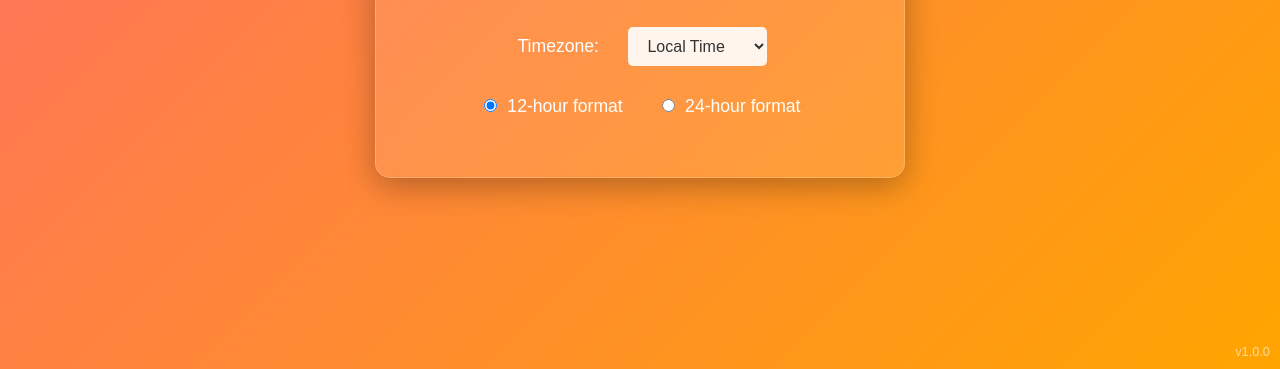
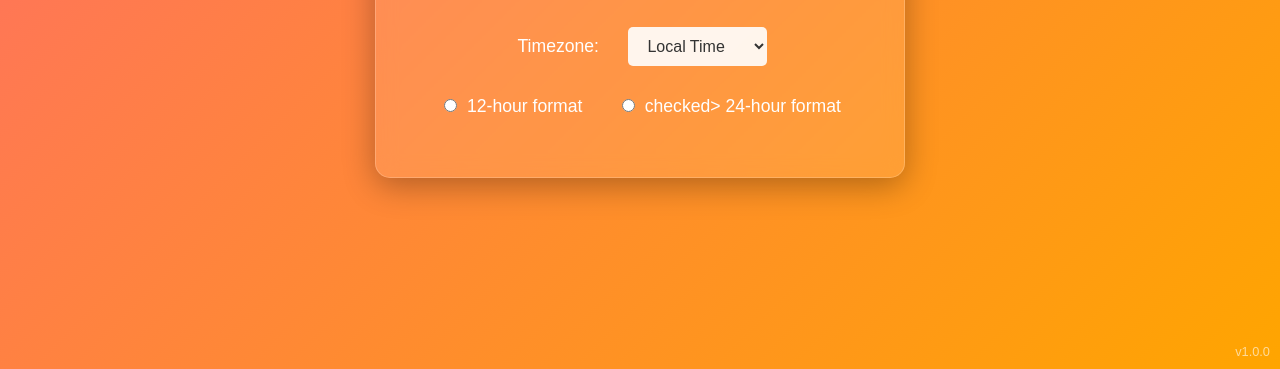
Before and after one commit to Anon1Red7/datetime-display, a plain HTML site: page index.html in a window 1280 px wide. Shown: the part 431-800 px from the top of the page. Drawn offline with Linux system fonts and the light colour scheme.

Commit message:
Update index.html
Radio button test.

```diff
--- a/index.html
+++ b/index.html
@@ -127,11 +127,11 @@
 
         <div class="format-options">
             <label>
-                <input type="radio" name="timeFormat" value="12" checked>
+                <input type="radio" name="timeFormat" value="12">
                 12-hour format
             </label>
             <label>
-                <input type="radio" name="timeFormat" value="24">
+                <input type="radio" name="timeFormat" value="24"> checked>
                 24-hour format
             </label>
         </div>
```
